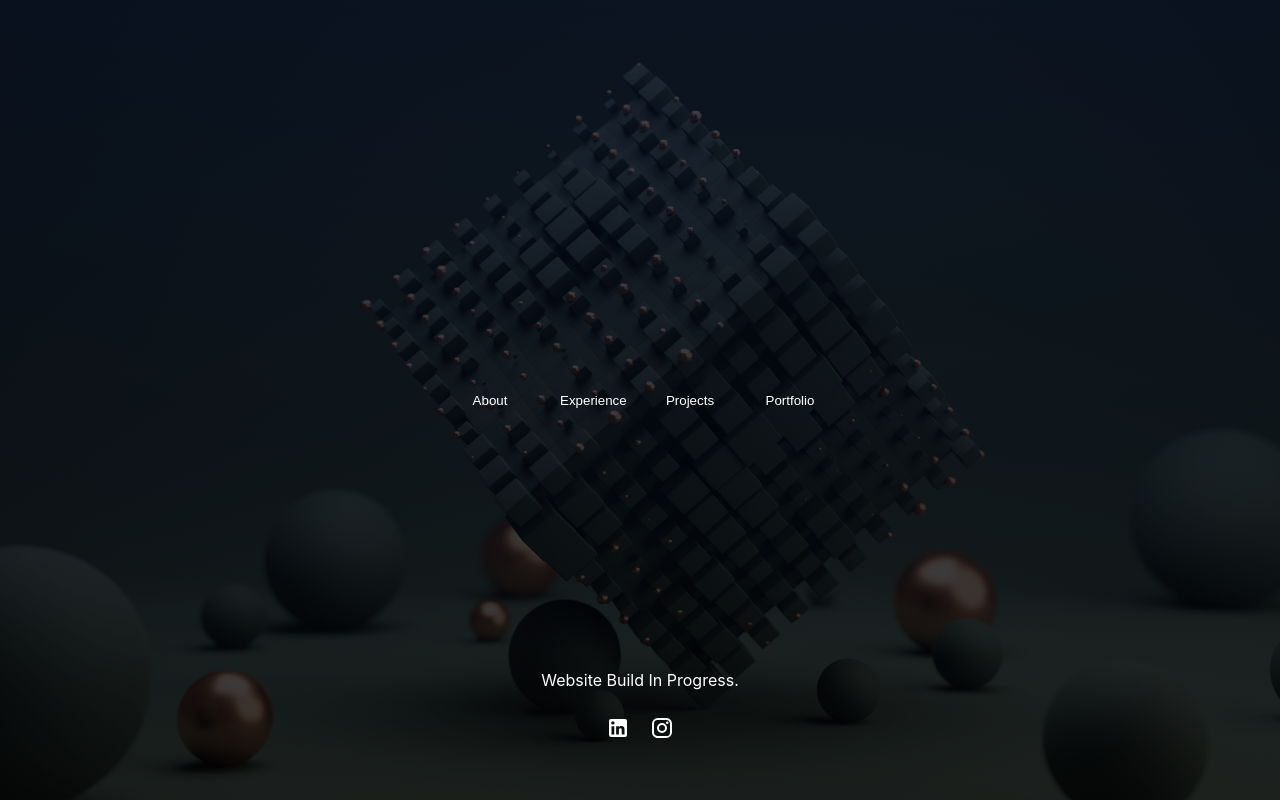
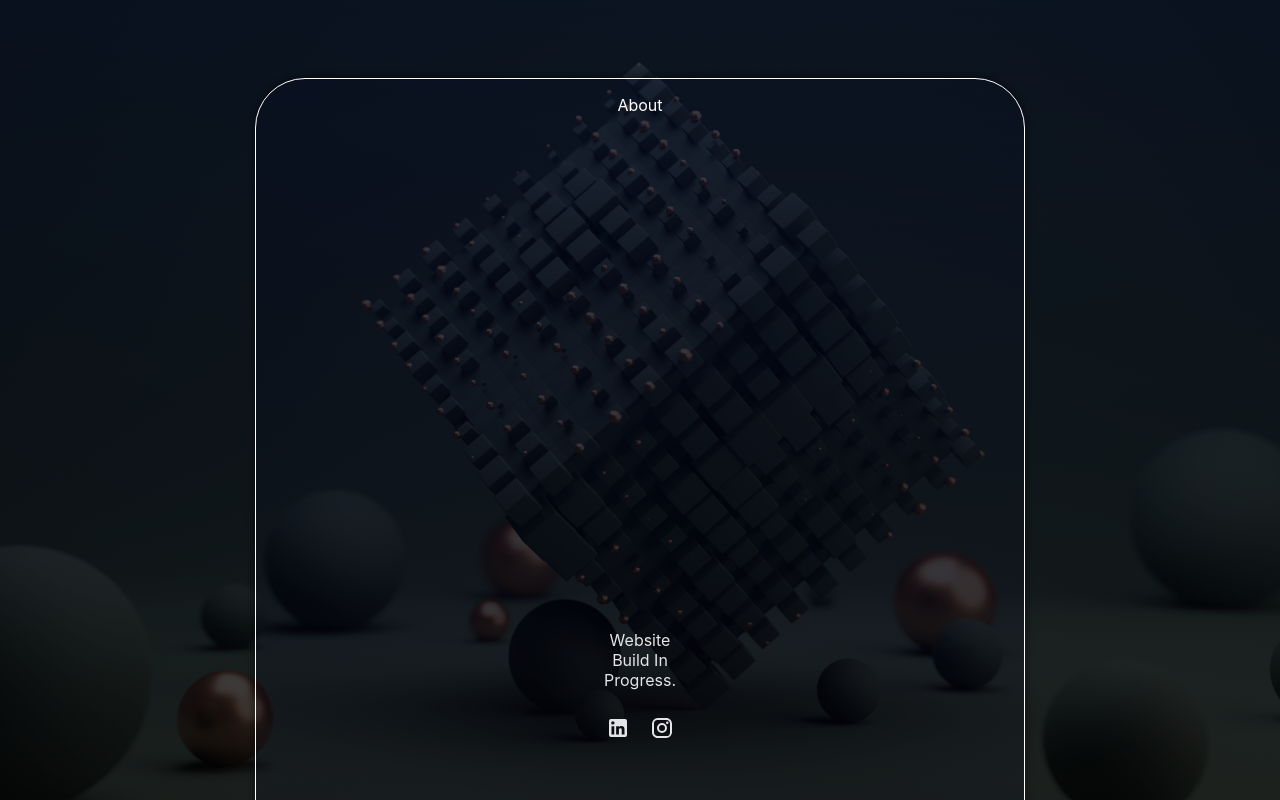
Before and after one commit to dfoshidero/dfo-website, a React (Create React App) app: page / in a window 1280 px wide. Both pictures are taken after a click on the button "About". Built offline with nearby package versions, Linux system fonts and the light colour scheme; the HTML template or start-up script is replaced by a standard one.

Commit message:
Updated buttons to open floating cards. Updated click-off to close floating cards once finished

```diff
--- a/src/App.jsx
+++ b/src/App.jsx
@@ -1,5 +1,4 @@
 import "./App.scss";
-import sass from "sass";
 import React from "react";
 import Navbar from "./components/navbar/Navbar";
 import Footer from "./components/footer/Footer";
--- a/src/App.scss
+++ b/src/App.scss
@@ -22,6 +22,10 @@ html::before {
   height: 100%;
   background-color: rgba(0, 0, 0, 0.4); /* Semi-transparent black overlay */
   z-index: -1;
+}
+
+.isPageOpen html::before {
+  background-color: rgba(0, 0, 0, 0.8); /* Increase opacity */
 }
 
 .app-container {
--- a/src/components/floatingpages/FloatingPage.jsx
+++ b/src/components/floatingpages/FloatingPage.jsx
@@ -1,13 +1,31 @@
-import React from 'react';
-import './FloatingPage.scss'
+import React from "react";
+import "./FloatingPage.scss";
 
-export default function FloatingPage() {
-    return (
-        <div className="floating-page">
-          <div className="floating-page-header">
-            {/* <button onClick={onClose}>Close</button> */}
-          </div>
-          <div className="floating-page-content"></div>
-        </div>
-      );
-};
+export default function FloatingPage(props) {
+
+  const contentMap = {
+    about: (
+      <div className="title">
+        <p>About</p>
+      </div>
+    ),
+    experience: (
+      <div className="title">
+        <p>Experience</p>
+      </div>
+    ),
+    // Add other menu items here...
+  };
+
+  console.log(props);
+
+  return (
+    <div className="page-container">
+      <div className={props.itemClass}>
+
+          {contentMap[props.selectedItem]}
+
+      </div>
+    </div>
+  );
+}
--- a/src/components/floatingpages/FloatingPage.scss
+++ b/src/components/floatingpages/FloatingPage.scss
@@ -1,9 +1,70 @@
 .floating-page {
-    position: fixed;
-    bottom: -100%;
-    left: 0;
-    right: 0;
-    background-color: white;
-    box-shadow: 0px -1px 10px rgba(0, 0, 0, 0.2);
-    transition: bottom 0.3s, opacity 0.3s;
+  position: fixed;
+  left: 50%;
+  transform: translateX(-50%);
+  border: 0.1px solid;
+  background-color: rgba(1, 7, 41, 0.1);
+  box-shadow: 0px -1px 10px rgba(0, 0, 0, 0.5);
+  border-radius: 50px;
+  z-index: 1;
+}
+
+.page-container {
+  display: flex;
+  justify-content: center;
+  align-items: center;
+  position: absolute;
+}
+
+.floating-page.open {
+  animation: growAndFade 0.5s ease forwards;
+  height: 150vh;
+  width: 60vw;
+  bottom: -60vh;
+  opacity: 1;
+}
+
+.floating-page.closed {
+    animation: shrinkAndFade 0.5s ease forwards;
+    height: 0vh;
+    width: 0vh;
+    bottom: -100vh;
+    opacity: 0;
   }
+
+
+@keyframes growAndFade {
+  0% {
+    height: 0vh;
+    width: 0vh;
+    bottom: -100vh;
+    opacity: 0;
+  }
+  100% {
+    width: 60vw;
+    height: 150vh;
+    bottom: -60vh;
+    opacity: 1;
+  }
+}
+
+
+@keyframes shrinkAndFade {
+    0% {
+      height: 150vh;
+      width: 60vw;
+      bottom: -60vh;
+      opacity: 1;
+    }
+    100% {
+      height: 0vh;
+      width: 0vh;
+      bottom: -100vh;
+      opacity: 0;
+    }
+  }
+
+.title {
+    display: flex;
+    justify-content: center;
+}
--- a/src/components/navbar/Navbar.jsx
+++ b/src/components/navbar/Navbar.jsx
@@ -1,8 +1,6 @@
-// Importing files from Material-UI
-import React from "react";
+import React, { useState, useEffect, useRef } from "react";
 import "./Navbar.scss";
-import "sass";
-import FloatingPage from '../floatingpages/FloatingPage';
+import FloatingPage from "../floatingpages/FloatingPage";
 import { styled } from "@mui/system";
 import AppBar from "@mui/material/AppBar";
 import Toolbar from "@mui/material/Toolbar";
@@ -12,45 +10,69 @@ const TransparentAppBar = styled(AppBar)({
   boxShadow: "none",
 });
 
-const handleNavClick = (e) => {
-  e.preventDefault();
-  if (e.target.id === "about") {
-    <FloatingPage
-      id = "about"
-    />
+export default function TransparentNavbar() {
+  const [isPageOpen, setIsPageOpen] = useState(false);
+  const [selectedNavItem, setSelectedNavItem] = useState("");
+  const floatingPageRef = useRef(null);
+
+  const [animateType, setAnimateType] = useState("open");
+
+  const openPage = (e) => {
+    setAnimateType("open");
+    const itemID = e.target.id;
+    setIsPageOpen(true);
+    setSelectedNavItem(itemID);
+    e.stopPropagation(); // Prevent the click event from propagating
+  };
+
+  const closePage = () => {
+    setAnimateType("closed");
+
+    setTimeout(() => {
+      setIsPageOpen(false);
+    }, 500);
+  };
+
+  // Close the FloatingPage when a click occurs outside of it
+  useEffect(() => {
+    const handleOutsideClick = (e) => {
+      if (isPageOpen && floatingPageRef.current && !floatingPageRef.current.contains(e.target)) {
+        closePage();
       }
     };
 
-export default function TransparentNavbar() {
+    document.addEventListener("click", handleOutsideClick);
+
+    return () => {
+      document.removeEventListener("click", handleOutsideClick);
+    };
+  }, [isPageOpen]);
+
   return (
+    <div className={`body-container ${isPageOpen ? "open" : "closed"}`}>
       <TransparentAppBar position="static" className="navbar">
+        {!isPageOpen && (
           <Toolbar disableGutters className="toolbar">
-
-        <button className="navitem"
-        id="about"
-        onClick={handleNavClick}>
+            <button className="navitem" id="about" onClick={openPage}>
               About
             </button>
-
-        <button className="navitem"
-        id="experience"
-        onClick={handleNavClick}>
+            <button className="navitem" id="experience" onClick={openPage}>
               Experience
             </button>
-
-        <button className="navitem"
-        id="portfolio-projects"
-        onClick={handleNavClick}>
+            <button className="navitem" id="portfolio-projects" onClick={openPage}>
               Projects
             </button>
-
-        <button className="navitem"
-        id="portfolio-design"
-        onClick={handleNavClick}>
+            <button className="navitem" id="portfolio-design" onClick={openPage}>
               Portfolio
             </button>
-
           </Toolbar>
+        )}
+        {isPageOpen && (
+          <div ref={floatingPageRef}>
+            <FloatingPage selectedItem={selectedNavItem} itemClass={`floating-page ${animateType}`} />
+          </div>
+        )}
       </TransparentAppBar>
+    </div>
   );
 }
--- a/src/components/navbar/Navbar.scss
+++ b/src/components/navbar/Navbar.scss
@@ -15,8 +15,8 @@
     content: '';
     position: absolute;
     bottom: 0;
-    left: 5%;
-    width: 90%;
+    left: 10%;
+    width: 80%;
     height: 0;
     border-bottom: 2px solid transparent;
     transition: height 0.3s, border-color 0.3s; //transition to highlight hovered page with underline. --> .navitem:hover::before
```
Lines whose indentation alone changed are shown as unchanged.
